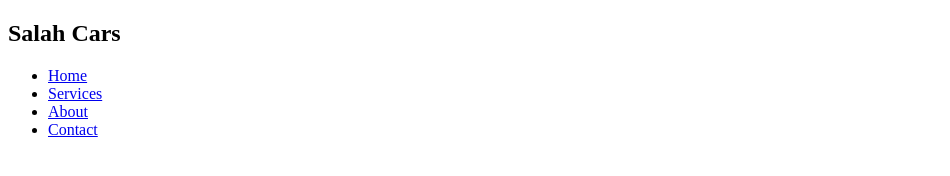
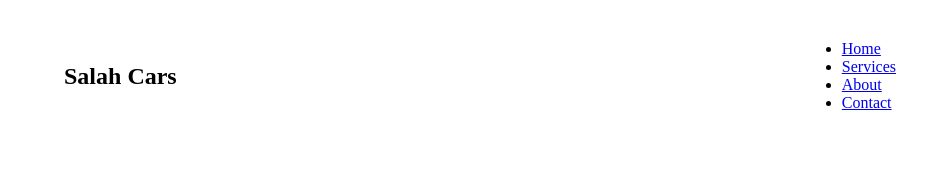
Before and after one commit to M-Saleh-N/week3-project, a plain HTML site: page index.html in a window 1280 px wide. Shown: the whole page, without its empty margins (0-950 px from the left). Drawn offline with Linux system fonts and the light colour scheme.

Commit message:
styled the nav

```diff
--- a/style.css
+++ b/style.css
@@ -1 +1,15 @@
 @import url('https://fonts.googleapis.com/css2?family=Poppins:ital,wght@0,100;0,200;0,300;0,400;0,500;0,600;0,700;0,800;0,900;1,100;1,200;1,300;1,400;1,500;1,600;1,700;1,800;1,900&display=swap');
+
+*{
+    margin: 0;
+    padding: 0;
+    box-sizing: border-box;
+}
+nav{
+    display: flex;
+    align-items: center;
+    justify-content: space-between;
+    padding-top: 40px;
+    padding-left: 5%;       /*for the logo to move right*/
+    padding-right: 30%;      /*for the list to move left*/
+}
```
